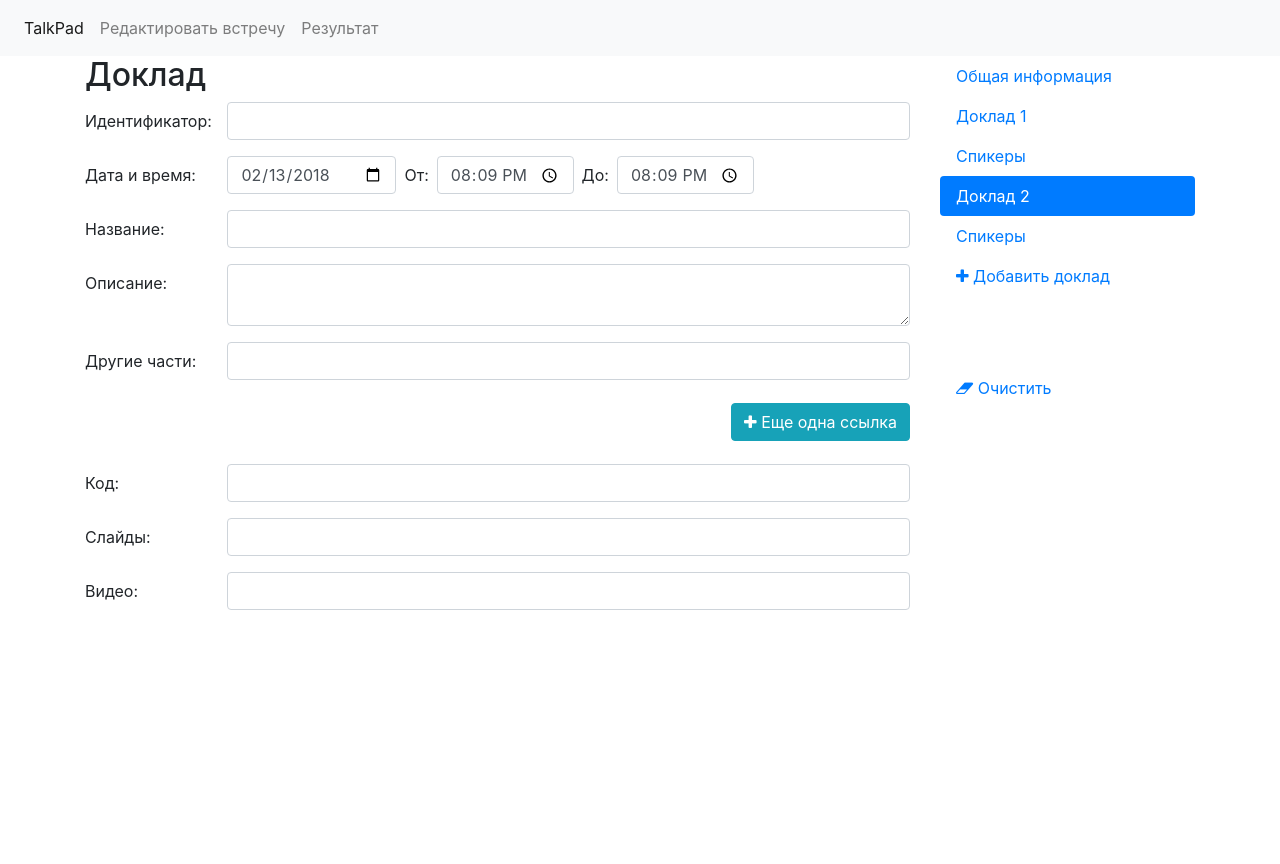
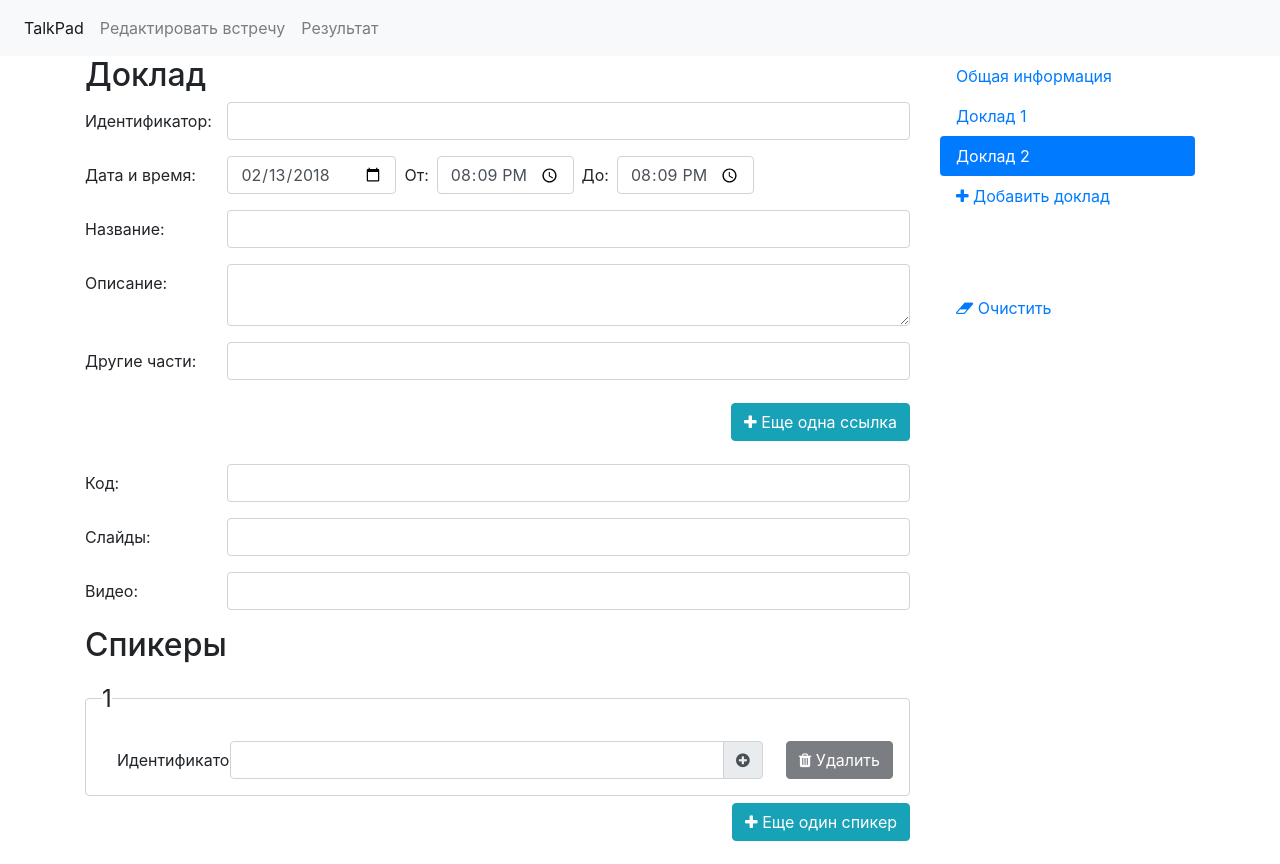
Before and after one commit to DotNetRu/WebUI, an Angular app: page / in a window 1280 px wide. Both pictures are taken after a click on the link "Добавить доклад". Before the commit the page ends 800 px from the top, so only its background shows below. Built offline with nearby package versions, Linux system fonts and the light colour scheme.

Commit message:
Join spekers editors with session editor

```diff
--- a/src/app/editor/editor.component.html
+++ b/src/app/editor/editor.component.html
@@ -8,10 +8,6 @@
                         [session]="meetup.sessions[selectedIndex]">
     </app-session-editor>
 
-    <app-speaker-list-editor *ngIf="state == EditorState.Speaker"
-                             [talk]="meetup.sessions[selectedIndex].talk"
-                             [meetup]="meetup">
-    </app-speaker-list-editor>
   </div>
 
   <div class="col-sm-3">
@@ -22,23 +18,13 @@
            [class.active]="state == EditorState.General">Общая информация</a>
       </li>
 
-      <ng-container *ngFor="let session of meetup.sessions; index as index">
-        <li class="nav-item">
+      <li class="nav-item" *ngFor="let session of meetup.sessions; index as index">
           <a href="#" class="nav-link "
              (click)="state=EditorState.Talk;selectedIndex = index;"
              [class.active]="state == EditorState.Talk && selectedIndex == index">
             Доклад {{index + 1}}
           </a>
-        </li>
-        <li class="nav-item">
-          <a href="#" class="nav-link "
-             (click)="state=EditorState.Speaker;selectedIndex = index;"
-             [class.active]="state == EditorState.Speaker && selectedIndex == index">
-            Спикеры
-          </a>
-        </li>
-      </ng-container>
-
+      </li>
       <li class="nav-item">
         <a href="#" class="nav-link " (click)="addSession()">
           <i class="fa fa-plus"></i> Добавить доклад
--- a/src/app/editor/editor.component.ts
+++ b/src/app/editor/editor.component.ts
@@ -41,12 +41,12 @@ export class EditorComponent {
   public clear() {
     if(window.confirm('Очистить встречу?')){
       this.meetup = Object.assign(this.meetup, MeetupFactory.createMeetup());
+      this.state = EditorState.General;
     }
   }
 }
 
 export enum EditorState {
   General,
-  Talk,
-  Speaker
+  Talk
 }
--- a/src/app/session-editor/session-editor.component.html
+++ b/src/app/session-editor/session-editor.component.html
@@ -50,3 +50,9 @@
 <app-input-editor [type]="InputType.Url" label="Код" [(value)]="session.talk.codeUrl" ></app-input-editor>
 <app-input-editor [type]="InputType.Url" label="Слайды" [(value)]="session.talk.slidesUrl" ></app-input-editor>
 <app-input-editor [type]="InputType.Url" label="Видео" [(value)]="session.talk.videoUrl" ></app-input-editor>
+
+<h2>Спикеры</h2>
+<app-speaker-list-editor
+          [talk]="session.talk"
+          [meetup]="meetup">
+</app-speaker-list-editor>
--- a/src/app/session-editor/session-editor.component.ts
+++ b/src/app/session-editor/session-editor.component.ts
@@ -2,6 +2,7 @@ import {Component, Input} from '@angular/core';
 import {ISession} from '../models/session';
 import {InputType} from '../input-editor/input-editor.component';
 import {ISeeAlsoId} from '../models/seeAlsoId';
+import {IMeetup} from "../models/meetup";
 
 @Component({
   selector: 'app-session-editor',
@@ -15,6 +16,8 @@ export class SessionEditorComponent  {
   @Input()
   public session: ISession;
 
+  @Input()
+  public meetup: IMeetup;
 
   removeSeeAlso(seeAlso: ISeeAlsoId) {
     const index = this.session.talk.seeAlsoTalkIds.findIndex(item => item === seeAlso);
```
